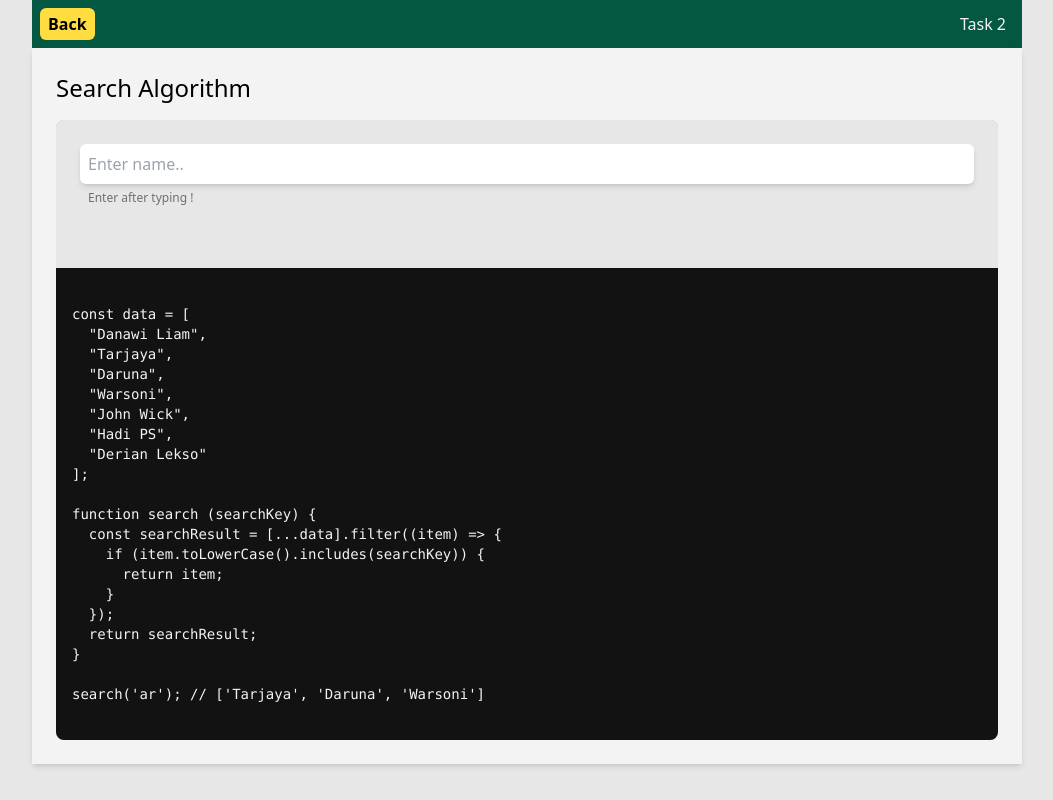
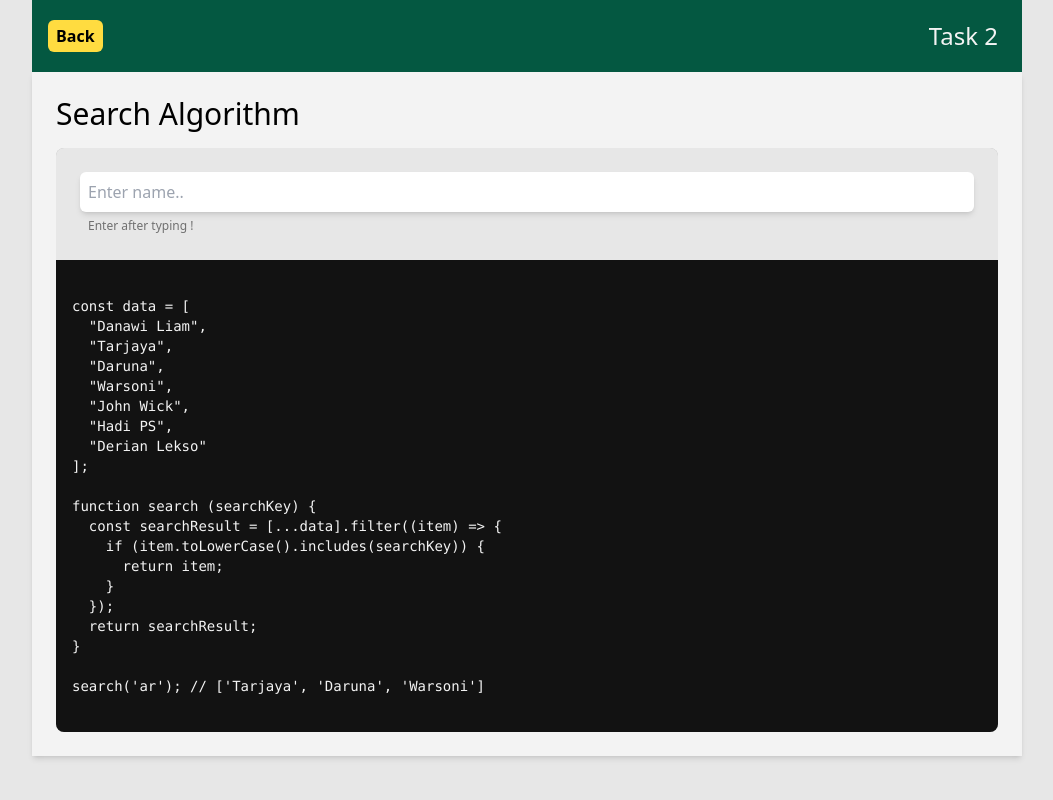
Before and after one commit to yohanessahrul/etn, a Next.js app: page /task2 in a window 1280 px wide. Shown: the whole page, without its empty margins (113-1166 px from the left). Built offline with nearby package versions, Linux system fonts and the light colour scheme.

Commit message:
update styles

```diff
--- a/src/components/nav/index.tsx
+++ b/src/components/nav/index.tsx
@@ -2,7 +2,7 @@ import Link from "next/link";
 
 const Nav = ({ task }: { task: string }) => {
   return (
-    <div className="w-full flex justify-between bg-primary-800 p-2">
+    <div className="w-full flex justify-between bg-primary-800 p-4">
       <div className="flex items-center">
         <Link
           href="/"
@@ -12,7 +12,7 @@ const Nav = ({ task }: { task: string }) => {
         </Link>
       </div>
       <div className="text-right">
-        <p className="text-md font-medium inline-table py-1 px-2 rounded-md text-neutral-100">
+        <p className="text-2xl font-medium inline-table py-1 px-2 rounded-md text-neutral-100">
           Task {task}
         </p>
       </div>
--- a/src/pages/task2/index.tsx
+++ b/src/pages/task2/index.tsx
@@ -37,10 +37,10 @@ const Task2 = () => {
           <div className="lg:w-[990px] md:w-[500px] sm:w-full mx-auto">
             <Nav task="2" />
             <div className="bg-neutral-100 shadow-md p-6">
-              <h1 className="text-2xl ">Search Algorithm</h1>
+              <h1 className="text-3xl">Search Algorithm</h1>
               <div className="bg-neutral-300 p-0 flex flex-col mt-4 rounded-lg overflow-hidden">
                 <div className="w-full bg-neutral-200 p-6 flex items-start">
-                  <div className="w-full sm:min-h-[100px] min-h-[200px]">
+                  <div className="w-full ">
                     <input
                       className="w-full px-2 py-2 rounded-md shadow-md"
                       onKeyUp={(e: any) => {
@@ -70,10 +70,8 @@ const data = [
   "John Wick",
   "Hadi PS",
   "Derian Lekso"
-];`}
-                  </pre>
-                  <pre>
-                    {`
+];
+
 function search (searchKey) {
   const searchResult = [...data].filter((item) => {
     if (item.toLowerCase().includes(searchKey)) {
```
